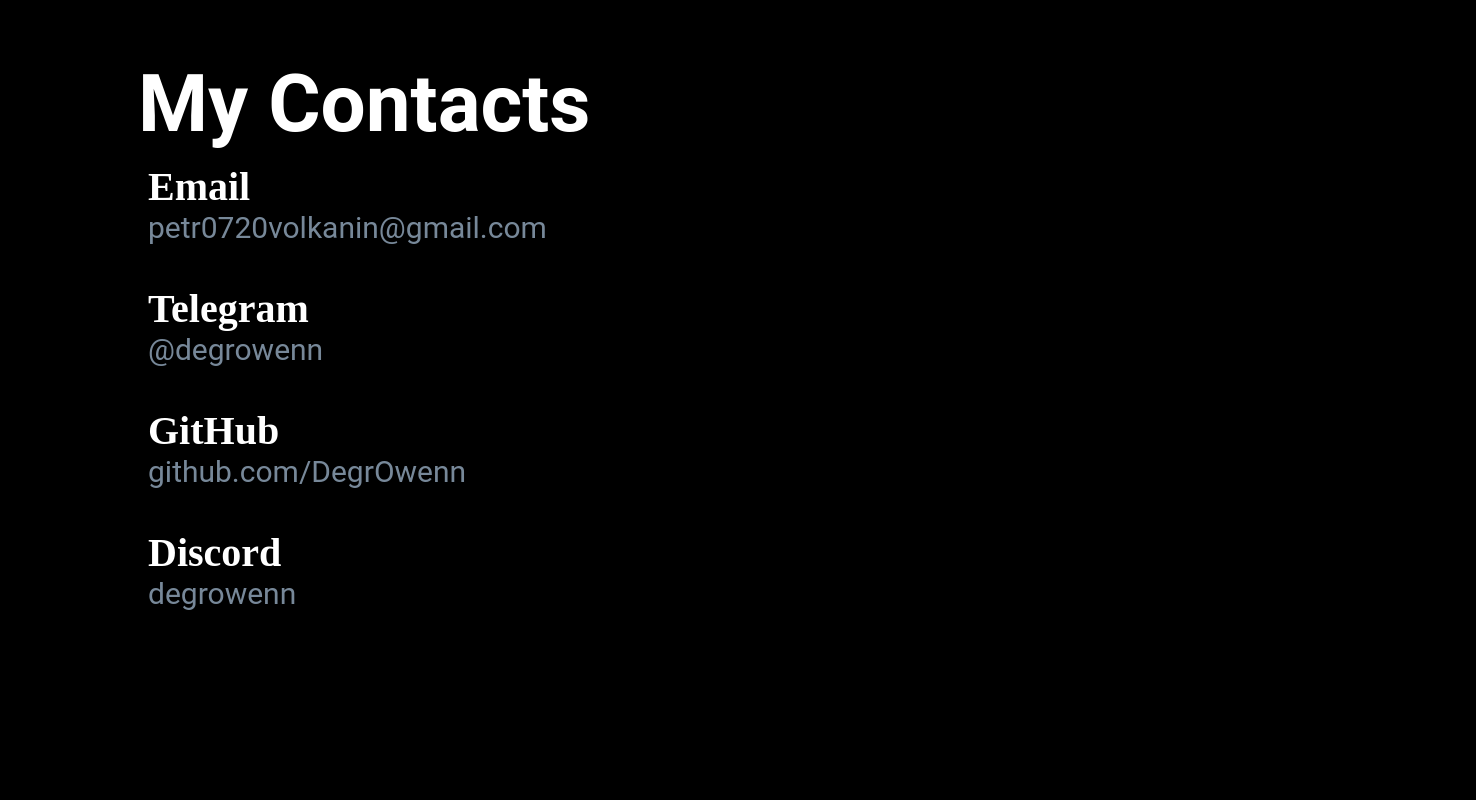
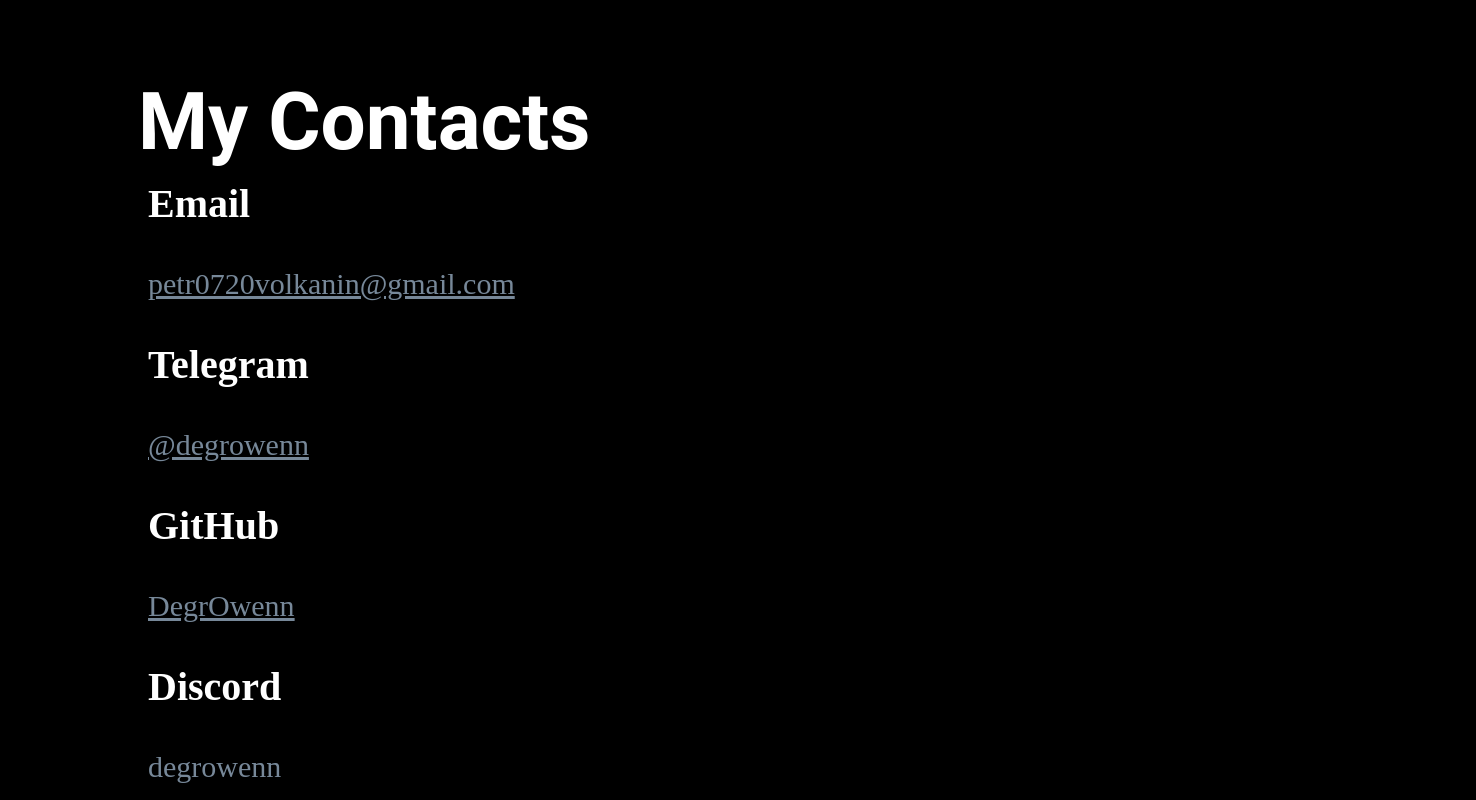
Before and after one commit to DegrOwenn/DegrOwenn.github.io, a plain HTML site: page index.html in a window 1280 px wide. Shown: the part 939-1739 px from the top of the page, 1476 px wide, since content can reach past the window. Before the commit the page ends 1704 px from the top, so only its background shows below. Drawn offline with Linux system fonts and the light colour scheme.

Commit message:
Update index.html
Make links clickable

```diff
--- a/index.html
+++ b/index.html
@@ -36,19 +36,19 @@
 				<li>
 					<ul>
 						<h3 class="whiteColor" style="font-size: 40px">Email</h3>
-						<p class="lightGrayColor" class="underText" style="font-size: 30px">petr0720volkanin@gmail.com</p>
+						<a href="mailto:petr0720volkanin@gmail.com" class="lightGrayColor" class="underText" style="font-size: 30px">petr0720volkanin@gmail.com</a>
 					</ul>
 					<ul>
 						<h3 class="whiteColor" style="font-size: 40px">Telegram</h3>
-						<p class="lightGrayColor" class="underText" style="font-size: 30px">@degrowenn</p>
+						<a href="https://t.me/degrowenn" class="lightGrayColor" class="underText" style="font-size: 30px">@degrowenn</a>
 					</ul>
 					<ul>
 						<h3 class="whiteColor" style="font-size: 40px">GitHub</h3>
-						<p class="lightGrayColor" class="underText" style="font-size: 30px">github.com/DegrOwenn</p>
+						<a href="https://github.com/DegrOwenn" class="lightGrayColor" class="underText" style="font-size: 30px">DegrOwenn</a>
 					</ul>
 					<ul>
 						<h3 class="whiteColor" style="font-size: 40px">Discord</h3>
-						<p class="lightGrayColor" class="underText" style="font-size: 30px">degrowenn</p>
+						<a class="lightGrayColor" class="underText" style="font-size: 30px">degrowenn</a>
 					</ul>
 				</li>
 			</div>
```
